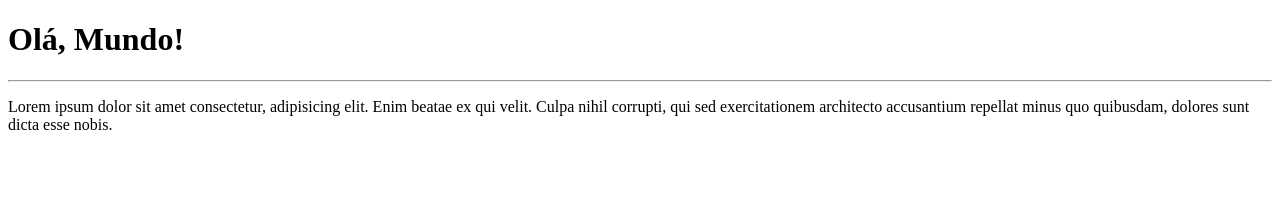
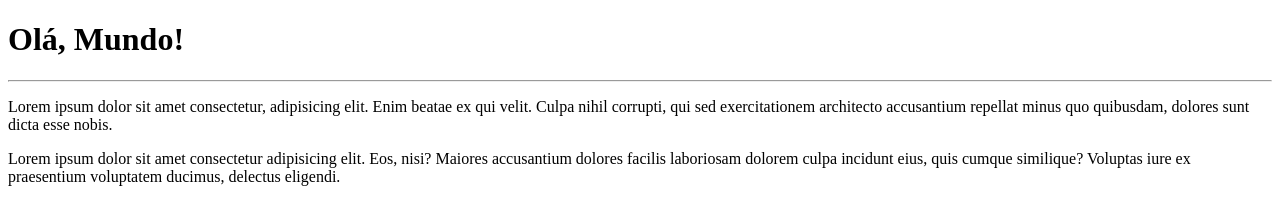
Before and after one commit to Anactcunha/Ola-Mundo, a plain HTML site: page site-exemplo/index.html in a window 1280 px wide. Drawn offline with Linux system fonts and the light colour scheme.

Commit message:
adicionei um parágrafo

```diff
--- a/site-exemplo/index.html
+++ b/site-exemplo/index.html
@@ -9,5 +9,6 @@
     <h1>Olá, Mundo!</h1>
     <hr>
     <p>Lorem ipsum dolor sit amet consectetur, adipisicing elit. Enim beatae ex qui velit. Culpa nihil corrupti, qui sed exercitationem architecto accusantium repellat minus quo quibusdam, dolores sunt dicta esse nobis.</p>
+    <p>Lorem ipsum dolor sit amet consectetur adipisicing elit. Eos, nisi? Maiores accusantium dolores facilis laboriosam dolorem culpa incidunt eius, quis cumque similique? Voluptas iure ex praesentium voluptatem ducimus, delectus eligendi.</p>
 </body>
 </html>
```
